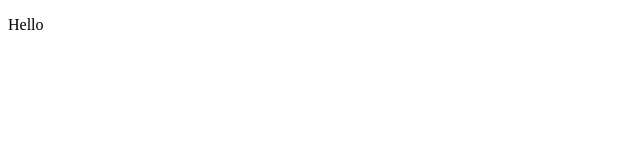
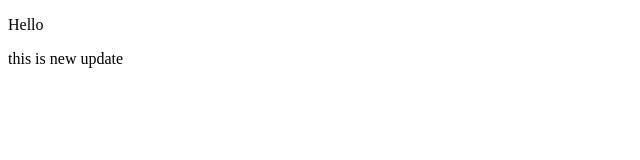
Before and after one commit to Ultimatehakai/apnaclg-demo-, a plain HTML site: page index.html in a window 1280 px wide. Shown: the whole page, without its empty margins (0-640 px from the left). Drawn offline with Linux system fonts and the light colour scheme.

Commit message:
this is updated index file

```diff
--- a/index.html
+++ b/index.html
@@ -7,5 +7,6 @@
 </head>
 <body>
     <p>Hello</p>
+    <p>this is new update</p>
 </body>
 </html>
```
